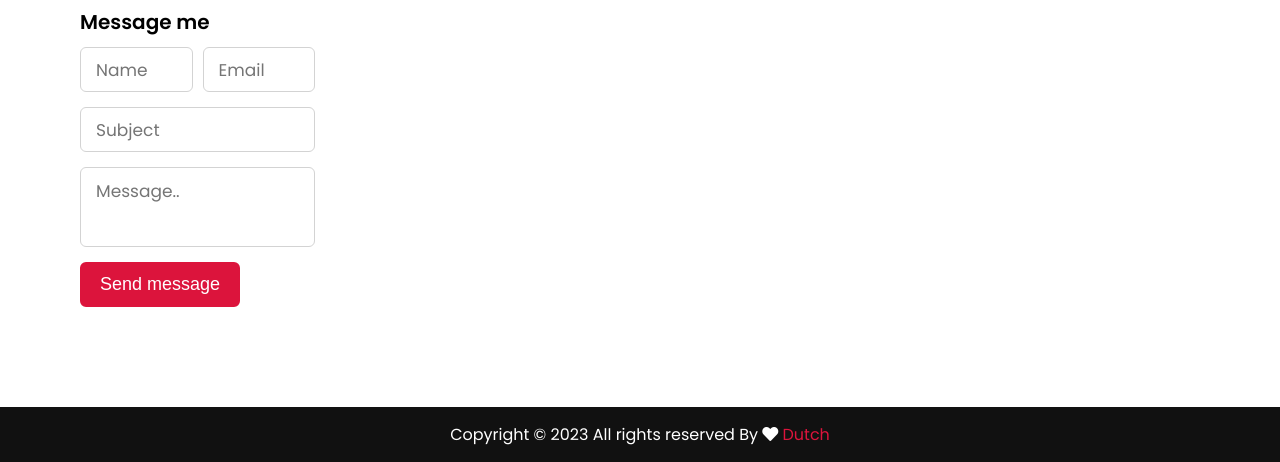
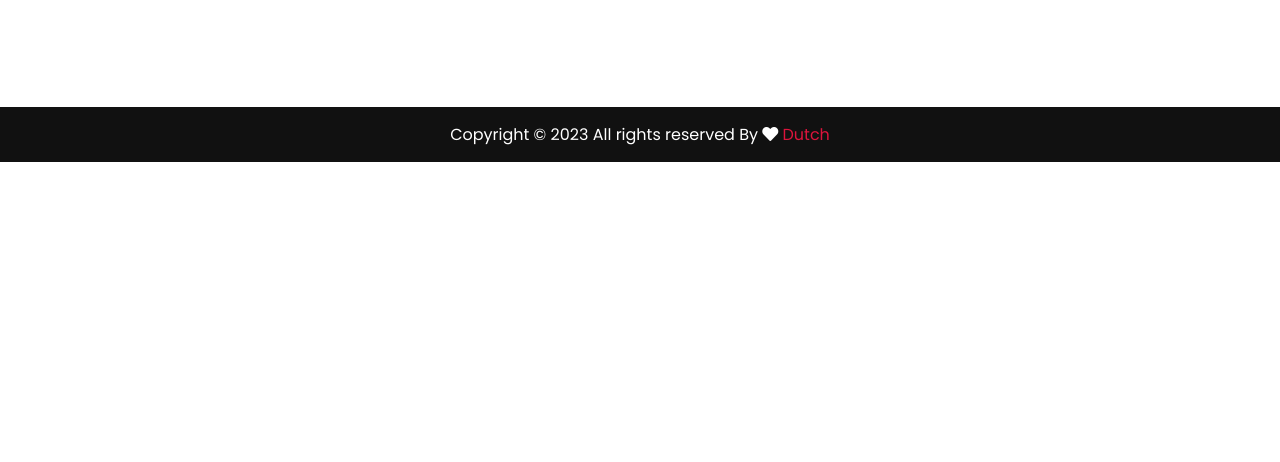
Before and after one commit to Dutch182013/Dutch182013.github.io, a plain HTML site: page index.html in a window 1280 px wide. Shown: the part 2127-2589 px from the top of the page. After the commit the page ends 2289 px from the top, so only its background shows below. Drawn offline with nearby package versions, Linux system fonts and the light colour scheme.

Commit message:
Add files via upload

```diff
--- a/index.html
+++ b/index.html
@@ -59,7 +59,7 @@
         <div class="column right">
           <div class="text">I'm Dutch and I'm a <span class="typing-2"></span></div>
           <p>Hi</p>
-          <a href="#">Read More</a>
+          <a href="read-more.html">Read More</a>
         </div>
       </div>
     </div>
@@ -109,31 +109,6 @@
           </div>
         </div>
 
-        <div class="column right">
-          <div class="text">Message me</div>
-          <form action="https://formspree.io/f/mpzeekyz" method="POST">
-            <div class="fields">
-              <div class="field name">
-                <input type="text" name="name" placeholder="Name" required>
-              </div>
-              <div class="field email">
-                <input type="email" name="email" placeholder="Email" required>
-              </div>
-            </div>
-            <div class="field">
-              <input type="text" name="subject" placeholder="Subject" required>
-            </div>
-            <div class="field textarea">
-              <textarea cols="30" rows="10" name="message" placeholder="Message.." required></textarea>
-            </div>
-
-            <div class="button-area">
-              <button type="submit">Send message</button>
-            </div>
-
-          </form>
-        </div>
-
       </div>
     </div>
   </section>
```
